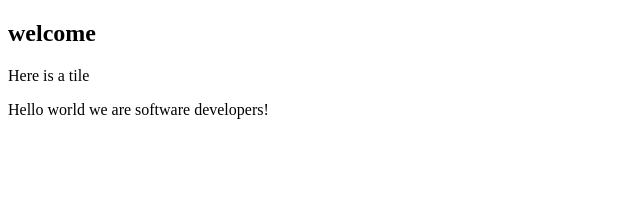
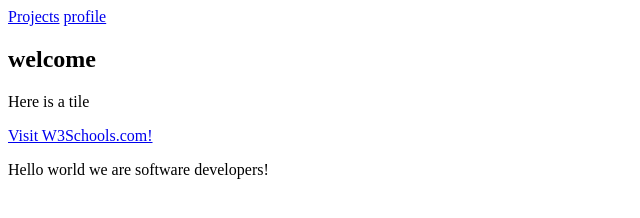
Before and after one commit to m05e5/Microverse_trial_3, a plain HTML site: page index.html in a window 1280 px wide. Shown: the whole page, without its empty margins (0-640 px from the left). Drawn offline with Linux system fonts and the light colour scheme.

Commit message:
done some tasks

```diff
--- a/index.html
+++ b/index.html
@@ -7,13 +7,19 @@
   </head>
 
   <body>
+  <div id="navbar">
+
+ <a href="#projects">Projects</a>
+  <a id="profile-link" href="https://github.com/pearlMat?tab=repositories" target="_blank">profile</a>
+
+</div>
     <section id="welcome-section">
       <h1>welcome</h1>
 
     </section>
     <section id="projects">
     <p class="project-tile"> Here is a tile</p>
-
+      <a href="https://www.w3schools.com/">Visit W3Schools.com!</a>
     </section>
 
 
```
